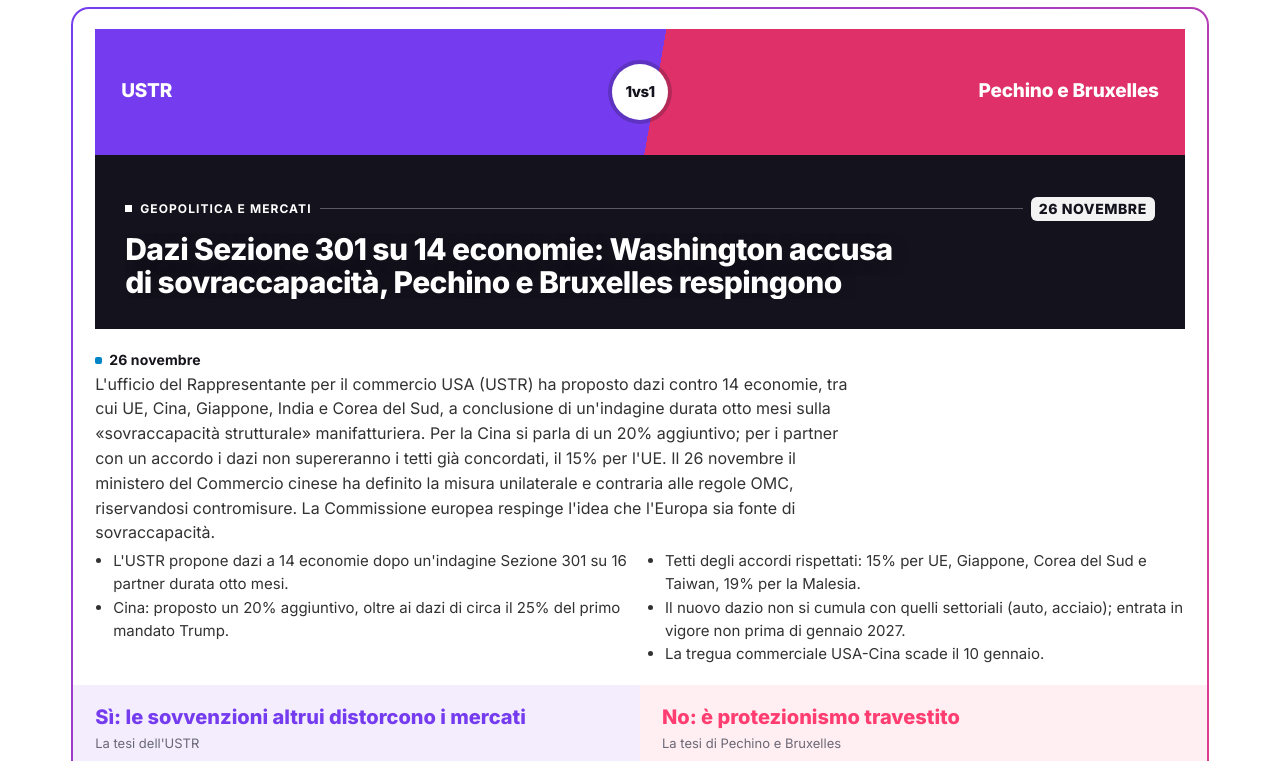
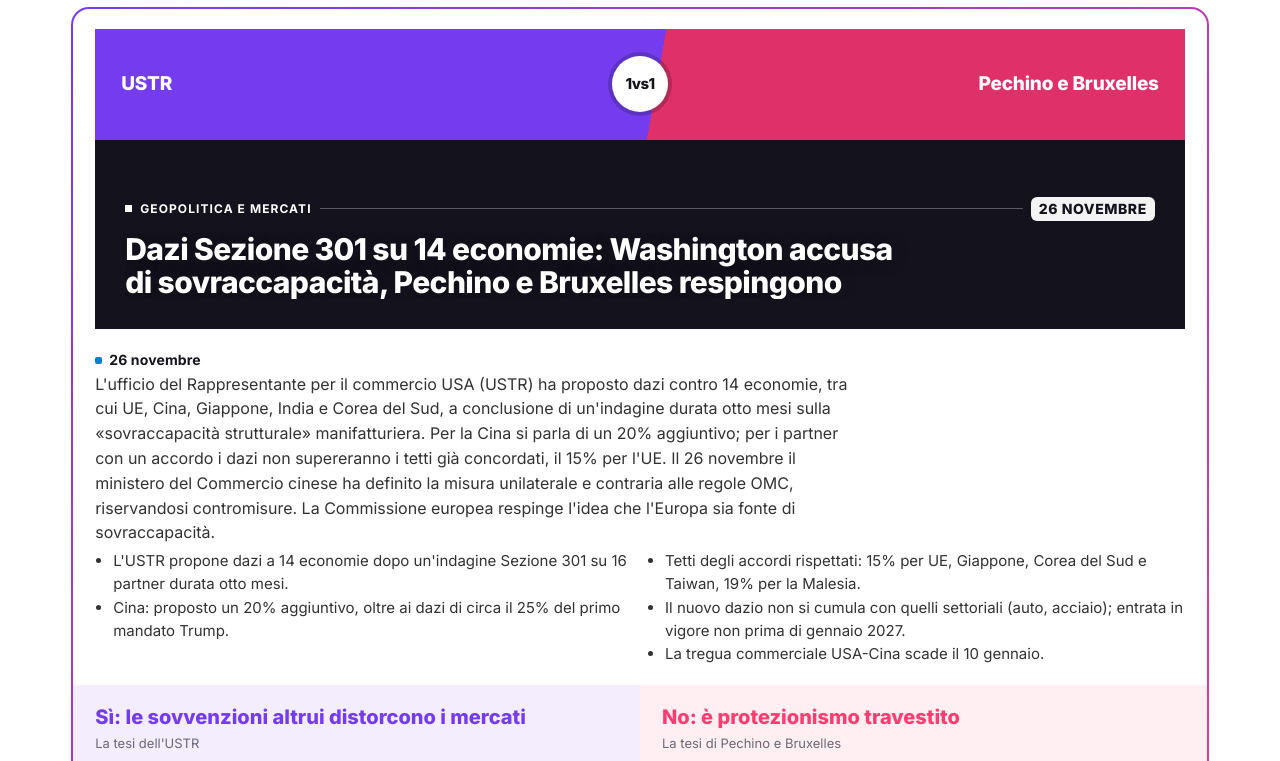
Before and after one commit to r4imondo/news-raimondo, a plain HTML site: page index.html in a window 1280 px wide. Shown: the part 638-1399 px from the top of the page. Drawn offline with Linux system fonts and the light colour scheme.

Commit message:
1vs1: un po' più di spazio tra fascia e categoria
Co-Authored-By: Claude Opus 5.5 <noreply@anthropic.com>
Claude-Session: https://claude.ai/code/session_01ErW4p6UQeaNVwhcraa9643

```diff
--- a/index.html
+++ b/index.html
@@ -320,6 +320,7 @@ mark{background:color-mix(in srgb,var(--lil) 35%,transparent);color:inherit;bord
 .date{font-size:14px!important;font-weight:700!important;color:var(--strong)!important;letter-spacing:.01em}.lead .date{color:#fff!important}
 .date::before{content:"";display:inline-block;width:7px;height:7px;border-radius:2px;background:var(--c,#753cef);margin-right:7px;vertical-align:1px}
 .vs .art:has(.is-vs) .badge{display:none}.catcov .cvs u{width:clamp(40px,12cqi,56px)!important;font-size:clamp(11px,3.4cqi,15px)!important;letter-spacing:-.04em}
+.catcov.is-vs{background:linear-gradient(180deg,transparent 0 37%,#14121c 37%),linear-gradient(100deg,var(--vio) 0 50%,#e0306a 50%)!important}.catcov .cvs{inset:0 0 63% 0!important}
 </style>
 </head>
 <body>
```
Also changed, not shown: per-raimondo-it/index.html (+1 -0 lines), ufo/index.html (+1 -0 lines).
